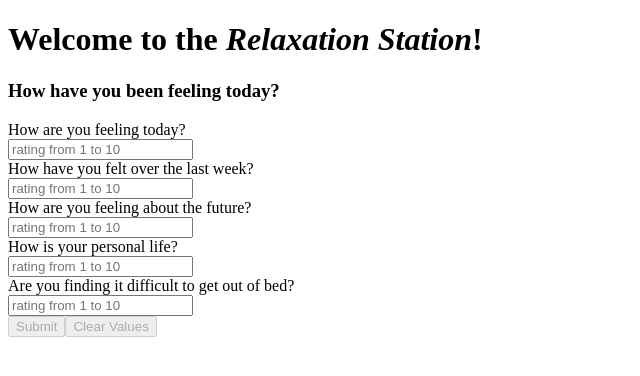
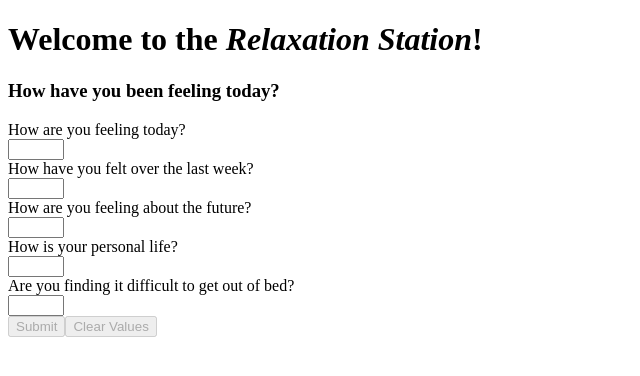
Before and after one commit to robbie10001/relaxation-station, a React (Create React App) app: page /relaxation_station in a window 1280 px wide. Shown: the top 376 px of the page, without its empty margins (0-640 px from the left). Built offline with nearby package versions, Linux system fonts and the light colour scheme.

Commit message:
fixed issue with min and max on form

```diff
--- a/src/components/forms/Form.js
+++ b/src/components/forms/Form.js
@@ -12,7 +12,8 @@ const SimpleForm = props => {
             name="feelingtoday"
             component="input"
             type="number"
-            placeholder="rating from 1 to 10"
+            min= "0"
+            max= "10"
           />
         </div>
       </div>
@@ -23,7 +24,8 @@ const SimpleForm = props => {
             name="feelingoverthelastweek"
             component="input"
             type="number"
-            placeholder="rating from 1 to 10"
+            min= "0"
+            max= "10"
           />
         </div>
       </div>
@@ -34,7 +36,8 @@ const SimpleForm = props => {
             name="feelingforfuture"
             component="input"
             type="number"
-            placeholder="rating from 1 to 10"
+            min= "0"
+            max= "10"
           />
         </div>
       </div>
@@ -45,7 +48,8 @@ const SimpleForm = props => {
             name="personalife"
             component="input"
             type="number"
-            placeholder="rating from 1 to 10"
+            min= "0"
+            max= "10"
           />
         </div>
       </div>
@@ -56,7 +60,8 @@ const SimpleForm = props => {
             name="feelingaboutbed"
             component="input"
             type="number"
-            placeholder="rating from 1 to 10"
+            min= "0"
+            max= "10"
           />
         </div>
       </div>
```
